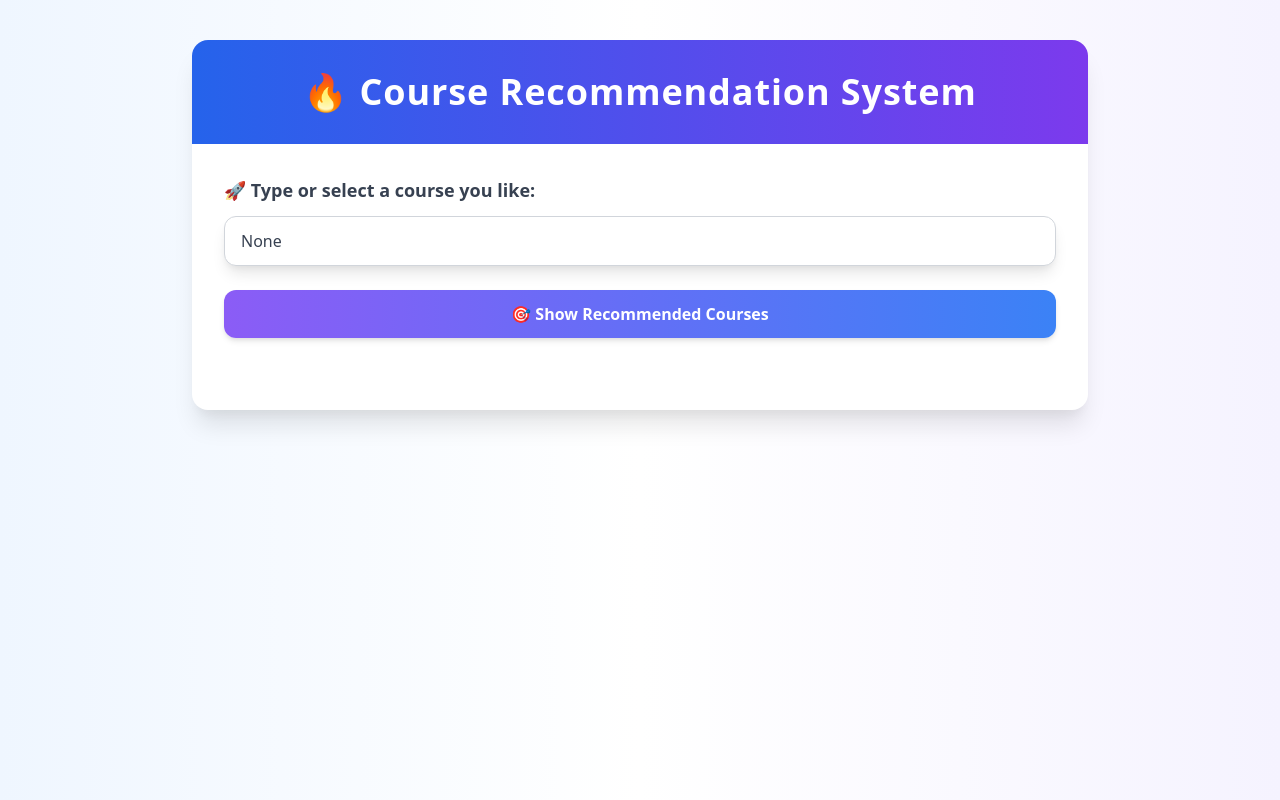
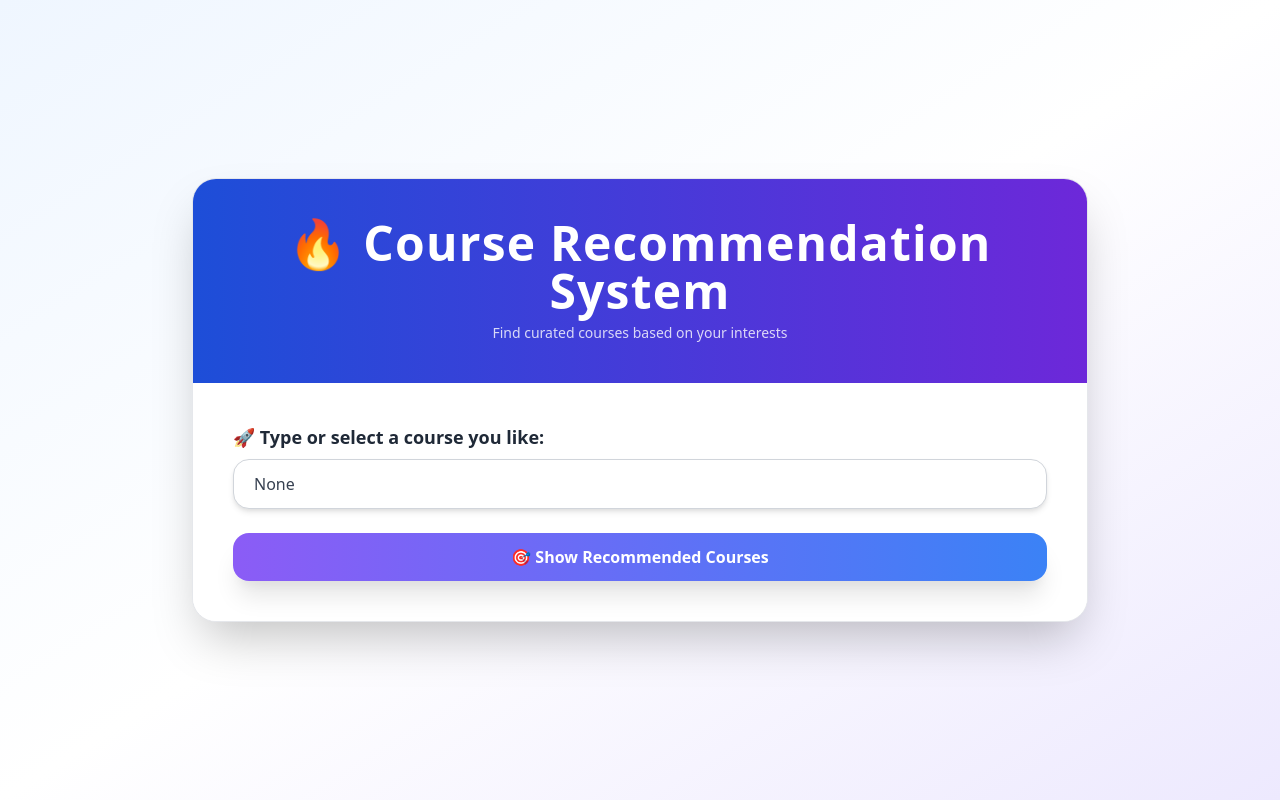
Before and after one commit to SHIVANSH-A/Course-Recommendation, a Flask app: page / in a window 1280 px wide. Run offline with Flask 3, Linux system fonts and the light colour scheme; parts of the project's set-up code (start-up, migrations or seed data) failed here and were passed over.

Commit message:
modified css

```diff
--- a/templates/index.html
+++ b/templates/index.html
@@ -1,50 +1,57 @@
 <!DOCTYPE html>
 <html lang="en">
 <head>
-    <meta charset="UTF-8">
-    <meta name="viewport" content="width=device-width, initial-scale=1.0">
+  <meta charset="UTF-8" />
+  <meta name="viewport" content="width=device-width, initial-scale=1.0"/>
   <title>Course Recommendation System</title>
-    <link href="https://cdn.jsdelivr.net/npm/tailwindcss@2.2.19/dist/tailwind.min.css" rel="stylesheet">
+  <link href="https://cdn.jsdelivr.net/npm/tailwindcss@2.2.19/dist/tailwind.min.css" rel="stylesheet" />
 </head>
-<body class="bg-gradient-to-r from-blue-50 via-white to-purple-50 min-h-screen py-10 px-4">
-    <div class="max-w-4xl mx-auto bg-white shadow-xl rounded-2xl overflow-hidden">
-        <div class="bg-gradient-to-r from-blue-600 to-purple-600 py-8 px-6 text-center text-white">
-            <h2 class="text-4xl font-bold tracking-wide">🔥 Course Recommendation System</h2>
+<body class="bg-gradient-to-br from-blue-50 via-white to-purple-100 min-h-screen flex items-center justify-center px-4 py-10">
+
+  <div class="w-full max-w-4xl bg-white shadow-2xl rounded-3xl overflow-hidden border border-gray-200 transition-all duration-300">
+
+    <!-- Header -->
+    <div class="bg-gradient-to-r from-blue-700 to-purple-700 py-10 px-8 text-center text-white">
+      <h1 class="text-5xl font-extrabold tracking-wide drop-shadow-lg">🔥 Course Recommendation System</h1>
+      <p class="mt-2 text-sm opacity-80">Find curated courses based on your interests</p>
     </div>
 
-        <div class="p-8">
-            <form method="POST" class="mb-10">
-                <label for="course_name" class="block text-gray-700 text-lg font-semibold mb-3">
+    <!-- Form -->
+    <div class="p-10 bg-white">
+      <form method="POST" class="space-y-6">
+        <div>
+          <label for="course_name" class="block text-gray-800 text-lg font-semibold mb-2">
             🚀 Type or select a course you like:
           </label>
           <input list="course_list" name="course_name" id="course_name"
             value="{{ selected_course }}"
             placeholder="e.g., Machine Learning"
-                    class="shadow-lg border border-gray-300 rounded-xl w-full py-3 px-4 text-gray-700 text-md focus:outline-none focus:ring-2 focus:ring-purple-400 transition duration-200" />
-
+            class="w-full rounded-2xl border border-gray-300 shadow-md px-5 py-3 text-gray-700 text-base focus:outline-none focus:ring-4 focus:ring-purple-400 focus:border-transparent transition-all duration-200"/>
           <datalist id="course_list">
             {% for course in courses %}
               <option value="{{ course }}">
             {% endfor %}
           </datalist>
+        </div>
 
         <button type="submit"
-                    class="w-full bg-gradient-to-r from-purple-500 to-blue-500 hover:from-blue-500 hover:to-purple-500 text-white font-bold py-3 px-6 mt-6 rounded-xl shadow-md transition-transform transform hover:scale-105 duration-200">
+          class="w-full bg-gradient-to-r from-purple-500 to-blue-500 hover:from-blue-600 hover:to-purple-600 text-white font-bold py-3 px-6 rounded-2xl shadow-xl hover:shadow-2xl transform hover:scale-105 transition-all duration-300">
           🎯 Show Recommended Courses
         </button>
       </form>
 
+      <!-- Recommendations -->
       {% if recommendations %}
-                <div class="bg-gray-50 rounded-xl p-6 shadow-inner">
-                    <h3 class="text-2xl font-semibold text-gray-800 mb-4">🎓 Recommended Courses:</h3>
+      <div class="mt-10 bg-gray-50 border border-gray-200 rounded-2xl p-8 shadow-inner transition-all duration-200">
+        <h3 class="text-2xl font-bold text-gray-800 mb-6">🎓 Recommended Courses:</h3>
 
         {% if not recommendations %}
           <p class="text-red-500 font-semibold">No recommendations found for this course.</p>
         {% else %}
-                        <div class="grid grid-cols-1 md:grid-cols-2 gap-4">
+          <div class="grid grid-cols-1 sm:grid-cols-2 gap-6">
             {% for recommendation in recommendations %}
-                                <div class="bg-white border border-gray-200 p-5 rounded-lg shadow hover:shadow-lg transition duration-200">
-                                    <h4 class="text-lg font-bold text-blue-600 mb-2">
+              <div class="bg-white border border-gray-200 p-6 rounded-xl shadow-lg hover:shadow-2xl transform hover:scale-[1.02] transition duration-200">
+                <h4 class="text-xl font-semibold text-blue-600 mb-1">
                   <a href="{{ recommendation.url }}" target="_blank" class="hover:underline">
                     {{ recommendation.name }}
                   </a>
```
Lines whose indentation alone changed are shown as unchanged.
